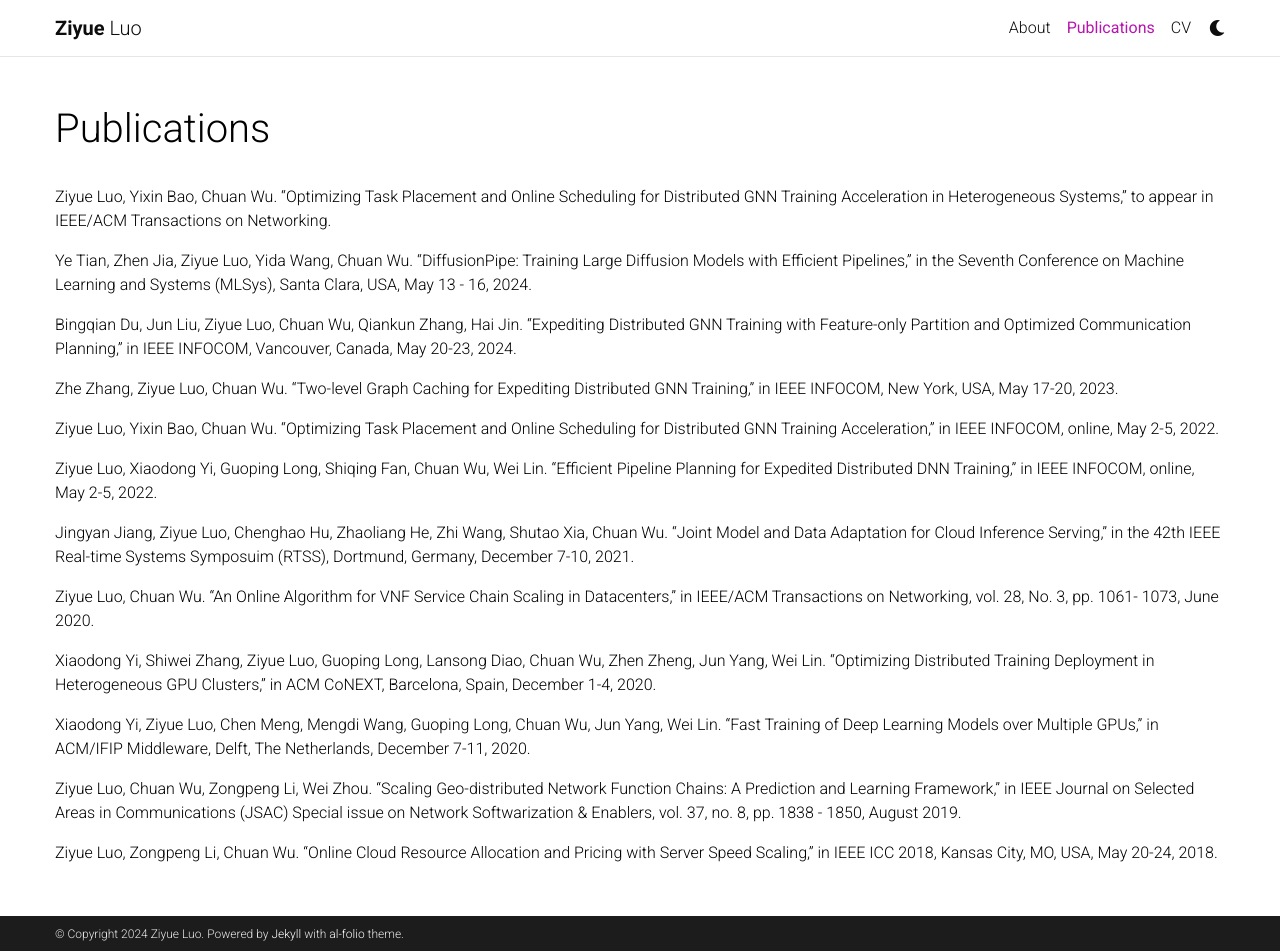
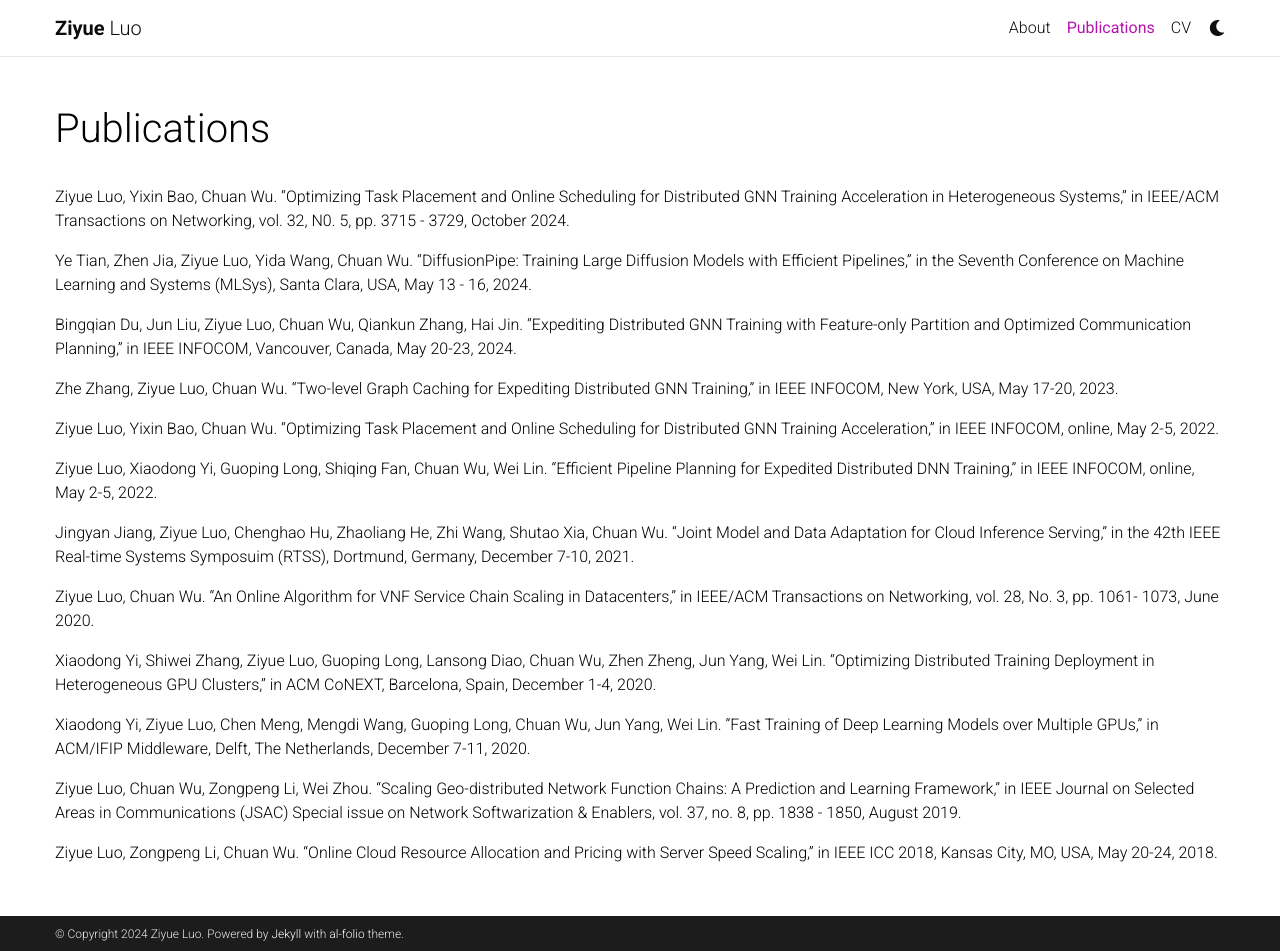
Before and after one commit to ziyueluocs/ziyueluocs.github.io, a Jekyll site: the page built from _pages/publications.md, in a window 1280 px wide and 951 px high. Built offline with Jekyll 4.4.1, drawn with Linux system fonts in a browser that asks for light colours; comment, search, counter and statistics services are not loaded; a style sheet for code colours, icons or effects is not loaded.

Commit message:
Update recent publications

```diff
--- a/_pages/publications.md
+++ b/_pages/publications.md
@@ -8,7 +8,7 @@ nav: true
 nav_order: 1
 ---
 
-Ziyue Luo, Yixin Bao, Chuan Wu. "Optimizing Task Placement and Online Scheduling for Distributed GNN Training Acceleration in Heterogeneous Systems," to appear in IEEE/ACM Transactions on Networking.
+Ziyue Luo, Yixin Bao, Chuan Wu. "Optimizing Task Placement and Online Scheduling for Distributed GNN Training Acceleration in Heterogeneous Systems," in IEEE/ACM Transactions on Networking, vol. 32, N0. 5, pp. 3715 - 3729, October 2024.
 
 Ye Tian, Zhen Jia, Ziyue Luo, Yida Wang, Chuan Wu. "DiffusionPipe: Training Large Diffusion Models with Efficient Pipelines," in the Seventh Conference on Machine Learning and Systems (MLSys), Santa Clara, USA, May 13 - 16, 2024.
 
```
Also changed, not shown: 1 other file.
